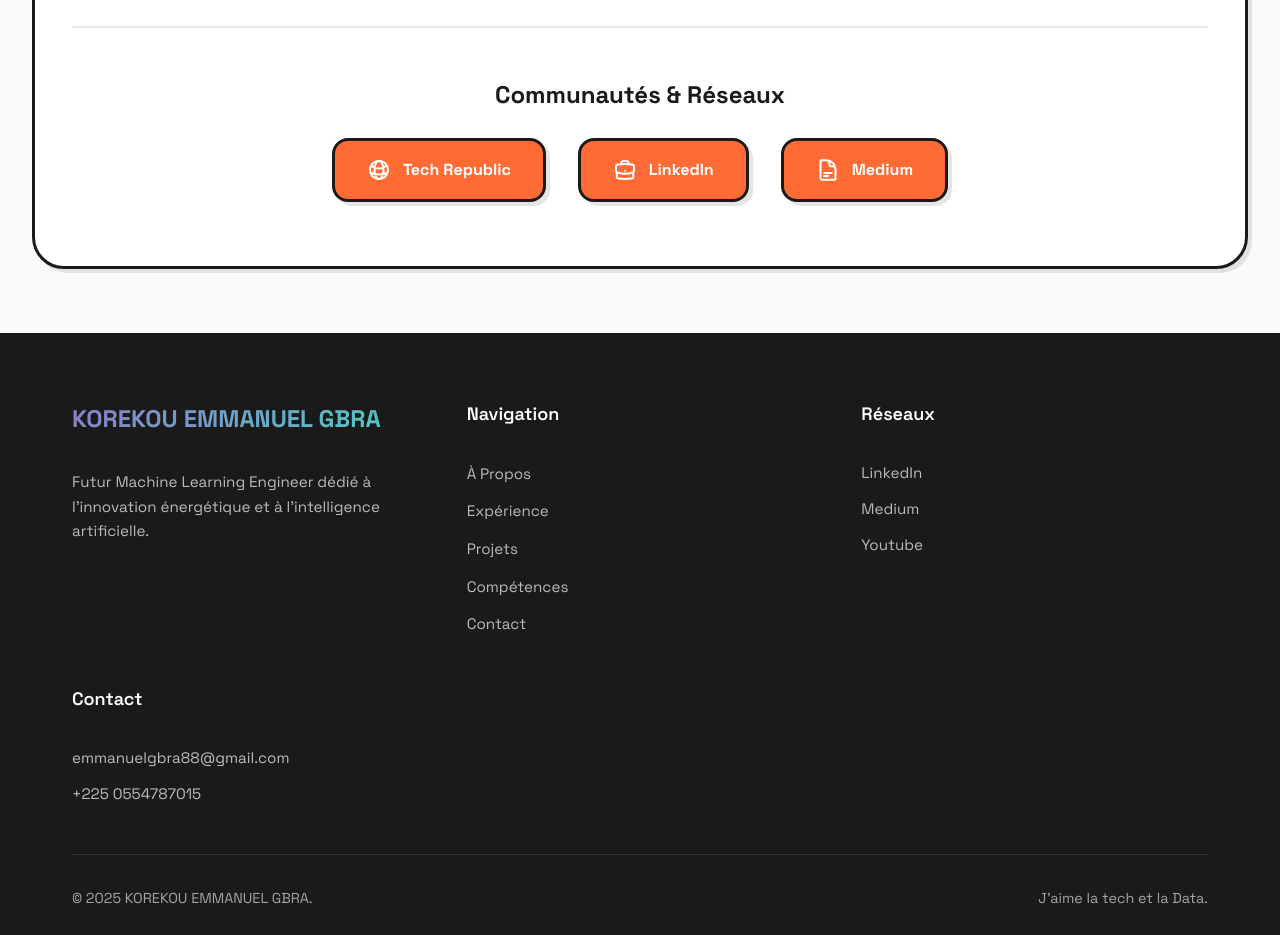
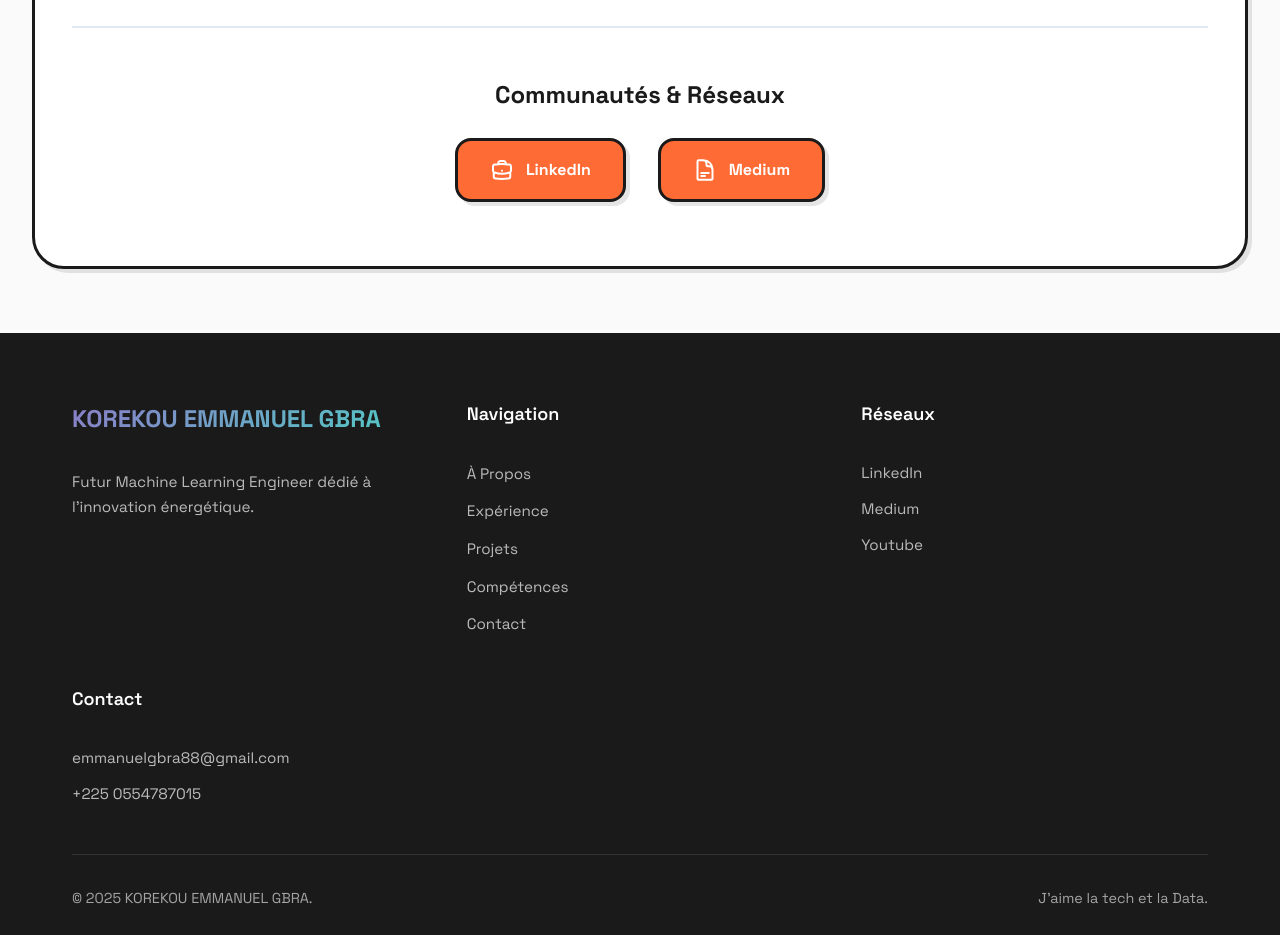
Before and after one commit to Losahfirst/emmanuel-gbra, a Vue app: page / in a window 1280 px wide. Shown: the part 9800-10735 px from the top of the page. Built offline with nearby package versions, Linux system fonts and the light colour scheme; what vue3-apexcharts would draw is missing.

Commit message:
update without techrepublic

```diff
--- a/src/components/ContactSection.vue
+++ b/src/components/ContactSection.vue
@@ -62,10 +62,7 @@
       <div class="community-section">
         <h3 class="community-title">Communautés & Réseaux</h3>
         <div class="community-links">
-          <a href="https://techrepublic.love/" target="_blank" class="community-link">
-            <IconWrapper name="globe" size="md" />
-            <span>Tech Republic</span>
-          </a>
+
           <a href="https://www.linkedin.com/in/korekou-emmanuel-gbra/" target="_blank" class="community-link">
             <IconWrapper name="briefcase" size="md" />
             <span>LinkedIn</span>
--- a/src/components/Footer.vue
+++ b/src/components/Footer.vue
@@ -5,7 +5,7 @@
         <div class="footer-section">
           <h3 class="footer-title">KOREKOU EMMANUEL GBRA</h3>
           <p class="footer-description">
-  Futur Machine Learning Engineer dédié à l'innovation énergétique et à l'intelligence artificielle.
+  Futur Machine Learning Engineer dédié à l'innovation énergétique.
 </p>
         </div>
         <div class="footer-section">
```
